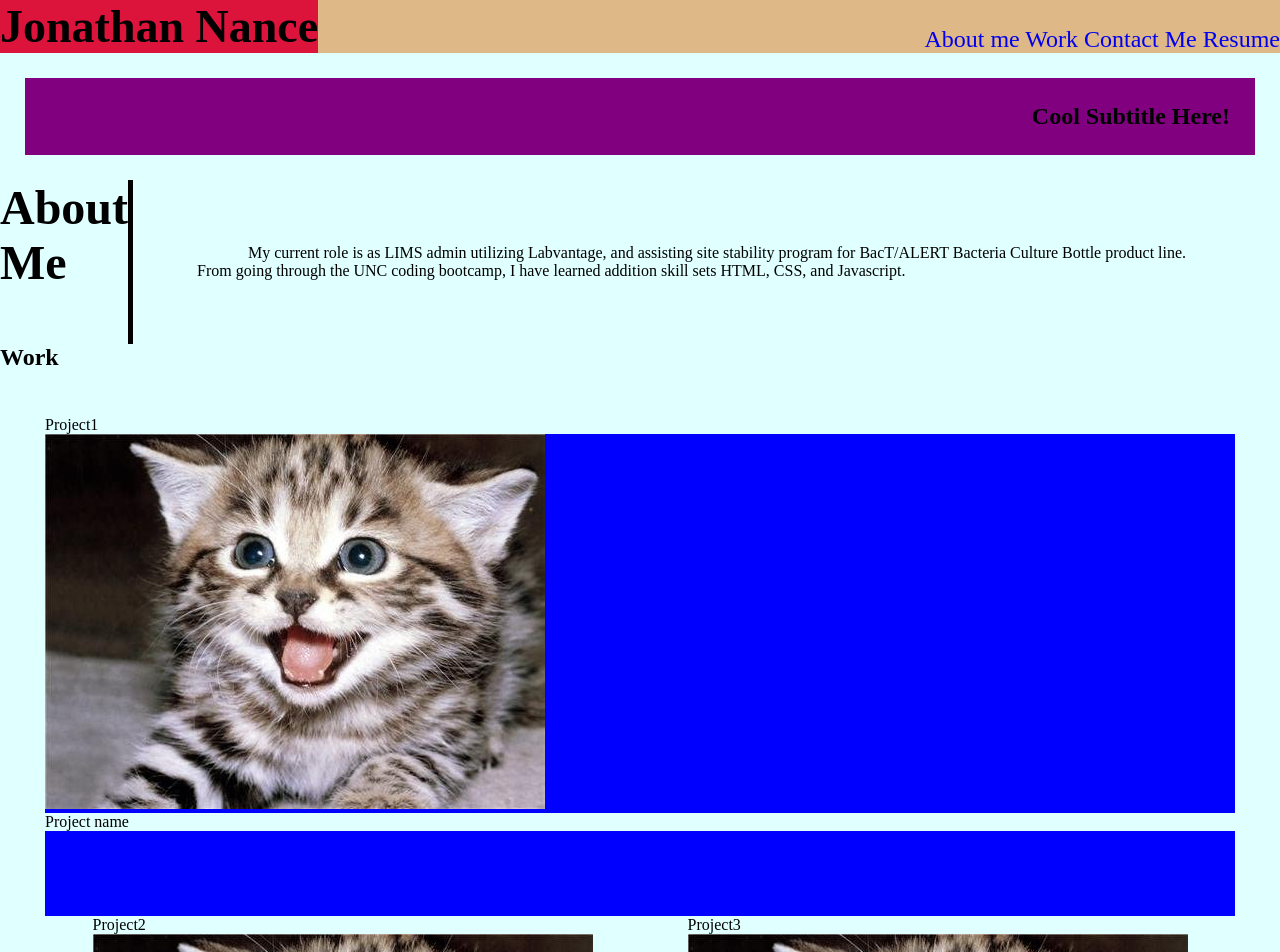
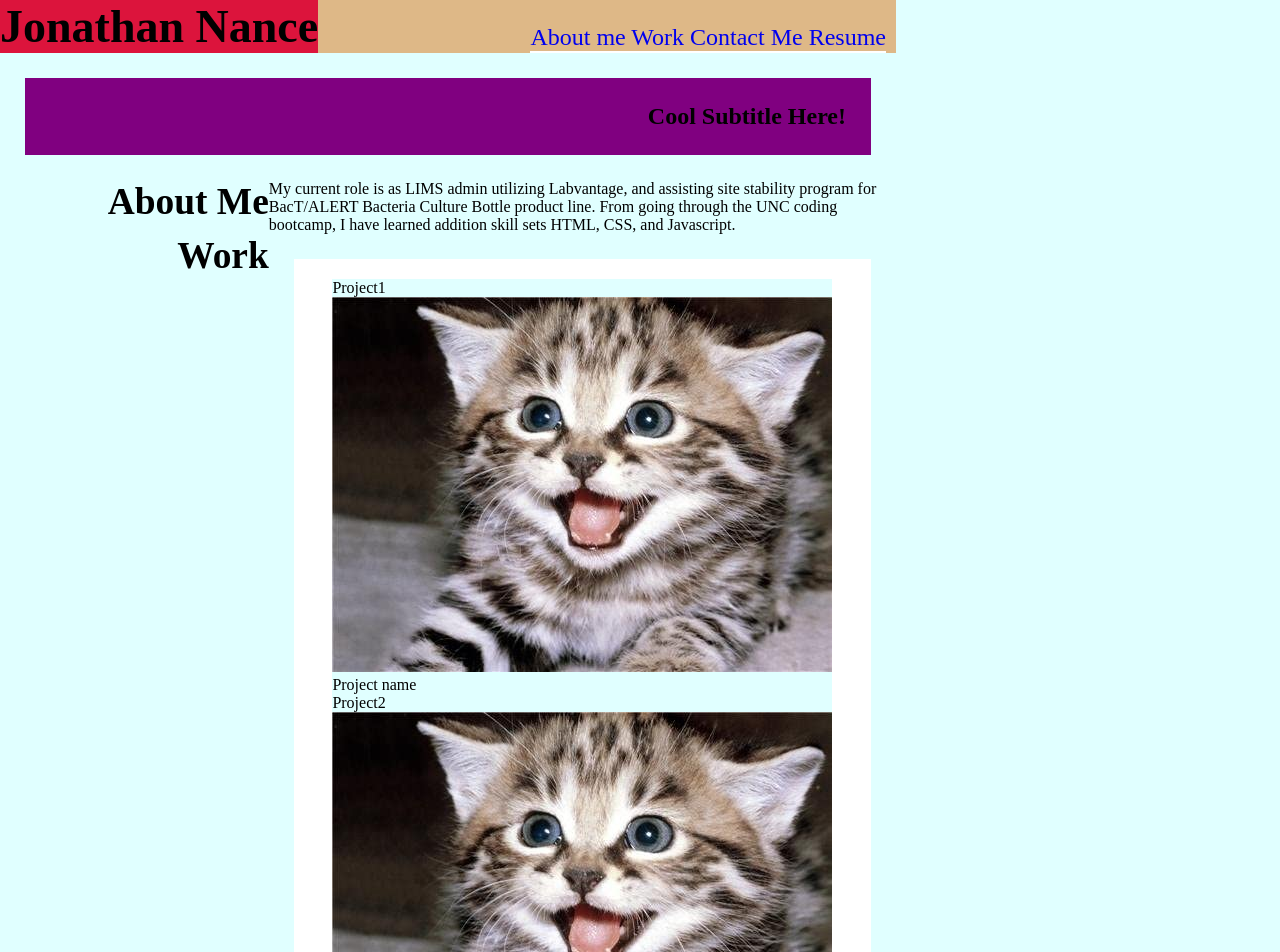
Before and after one commit to speakeasyman/2-MyPortFolio, a plain HTML site: page index.html in a window 1280 px wide. Shown: the top 952 px of the page. Drawn offline with Linux system fonts and the light colour scheme.

Commit message:
figured out the aside tag I think.

```diff
--- a/assets/css/style.css
+++ b/assets/css/style.css
@@ -6,7 +6,9 @@
     text-decoration: none;
 }
 
-
+body, #bio {
+    width: 70%;
+}
 .header-top {
 position: relative;
 display: flex;
@@ -24,6 +26,8 @@ background-color: burlywood;
     position:absolute;
     bottom: 0;
     right: 0;
+    border-bottom: 2px solid white;
+    margin-right: 10px;
 }
 .header-top nav a {
     background-color: burlywood;
@@ -37,42 +41,54 @@ background-color: burlywood;
 }
 .aboutme {
     display: flex;
+    flex-wrap: wrap;
 }
-.aboutme header {
+.aboutme , .work h1 {
     font-size: 32px;
     border-right: 5px solid black;
 }
 .aboutme p {
     text-indent: 5%;
     margin: 5%;
+
 }
 
+main {
+    display: flex;
+    flex-wrap:wrap;
+}
 
-.projects {
-    flex: 5;
-    /* background-color: white; */
+ .projects {
+    flex: 1;
+    background-color: white;
     padding: 20px;
     display: flex;
     flex-wrap: wrap;
     justify-content: space-around;
     margin: 25px;
 }
-.bigcard {
-    flex: 10 1 auto;
-    background-color: blue;
-    width: 100%;
-    height: 500px;
+
+
+footer {
+    display: flex;
+    justify-content: space-between;
 }
-.smallcard {
-    width: auto;
-    height: 250px;
-    /* flex: 1 1 1; */
-    background-color: red;
+footer h1 {
+    background-color: crimson;
+    font-size: 46px;
+}
+footer nav {
+    font-size: 24px;
+    background-color: burlywood;
+    bottom: 0;
+    right: 0;
 }
 
-/* .text-right {
-    justify-content: space-between;
+aside {
+    width: 30%;
+    text-align: right;
+    font-size: 32px;
 }
-.text-left {
-    justify-content: space-between;
-}  */
+.mainbody, .projects {
+    width: 70%;
+}
--- a/index.html
+++ b/index.html
@@ -24,15 +24,15 @@
     <section class="subheader">
     <h1 class="text-right" >Cool Subtitle Here!</h1></section>
     <main>
-            <section class="aboutme">
-                <Header><h1>About Me</h1></Header>
-        <p>My current role is as LIMS admin utilizing Labvantage, and assisting
+            <aside class="sidebar">
+                <Header><h3>About Me</h3></Header></aside>
+        <p class="mainbody">My current role is as LIMS admin utilizing Labvantage, and assisting
             site stability program for BacT/ALERT Bacteria Culture
             Bottle product line. From going through the UNC coding
             bootcamp, I have learned addition skill sets HTML, CSS, and Javascript.</p>
-            </section>
-            <section class="work">
-                <header><H1>Work</H1></header>
+
+            <aside class="sidebar">
+                <header><H3>Work</H3></aside>
         <div class="projects">
                 <section  class="bigcard" id="card1">
                     <header>Project1</header>
@@ -60,17 +60,18 @@
                     <p>Project name</p>
                 </section>
             </section>
-            <section class="contactme">
-                <header><h1>Contact Me</h1></header>
+            </main>
+            <footer class="contactme">
+                <aside class="sidebar"><h3>Contact Me</h3></aside>
                     <nav>
                          <a href="#">555.555.555</a>
                          <a href="#">Website</a>
                          <a href="#">Git Hub</a>
                          <a href="#">LinkedIn</a>
                     </nav>
-            </section>
+            </footer>
         </div>
-     </main>
+
 
 
 </body>
```
